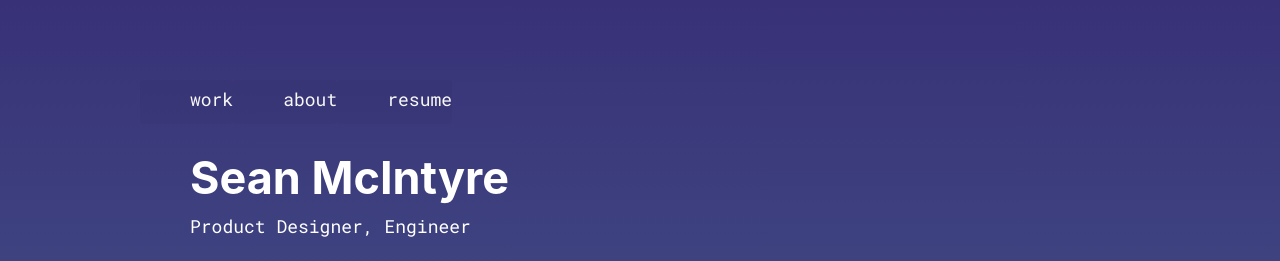
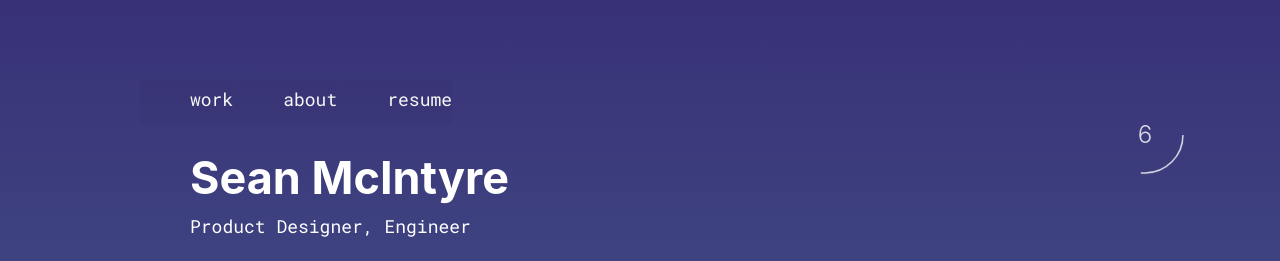
Before and after one commit to seanmcintyre/smcntyr.com, an Angular app: page / in a window 1280 px wide. Shown: the top 261 px of the page. Built offline with nearby package versions, Linux system fonts and the light colour scheme.

Commit message:
add clock component

```diff
--- a/src/app/app.component.html
+++ b/src/app/app.component.html
@@ -4,6 +4,8 @@
   <a routerLink="/about">About</a>
   <a routerLink="/resume">Resume</a>
 </nav>
+
+<clock></clock>
 
 <h1>Sean McIntyre</h1>
 <span class="discipline">Product Designer, Engineer</span>
--- a/src/app/app.module.ts
+++ b/src/app/app.module.ts
@@ -12,6 +12,7 @@ import { AboutComponent } from './about/about.component';
 import { LighthouseComponent } from './portfolio/lighthouse/lighthouse.component';
 
 import { BrowserAnimationsModule } from '@angular/platform-browser/animations';
+import { ClockComponent } from './clock/clock.component';
 
 
 @NgModule({
@@ -21,6 +22,7 @@ import { BrowserAnimationsModule } from '@angular/platform-browser/animations';
     PortfolioComponent,
     AboutComponent,
     LighthouseComponent,
+    ClockComponent,
   ],
   imports: [
     BrowserModule,
--- /dev/null
+++ b/src/app/clock/clock.component.html
@@ -0,0 +1,9 @@
+<svg class="clock"
+  [style.stroke-dasharray]="getDash()">
+    <circle id="circle" r="37.5" cx="75" cy="75"></circle>
+</svg>
+
+<span class="hour"
+  (click)="nextHour()">
+  {{hour}}
+</span>
--- /dev/null
+++ b/src/app/clock/clock.component.scss
@@ -0,0 +1,55 @@
+$size: 150px;
+
+:host {
+  display: block;
+  position: fixed;
+  top: 60px;
+  right: 60px;
+  height: $size;
+  width: $size;
+  z-index: 999999;
+  text-align: center;
+}
+
+@keyframes clock {
+    0% {
+        opacity: 0.75;
+        transform: scale(1);
+    }
+    50% {
+        opacity: 1;
+        transform: scale(1.05);
+    }
+    100% {
+        opacity: 0.75;
+        transform: scale(1);
+    }
+}
+
+.clock {
+  height: $size;
+  width: $size;
+  fill: transparent;
+  stroke: #FFF;
+  stroke-width: 1.5px;
+  stroke-dasharray: 156 156;
+  transform: rotate(0);
+  cursor: pointer;
+  user-select: none;
+  transition: 150ms;
+  animation: 2300ms ease-in-out infinite both clock;
+}
+
+.hour {
+  display: block;
+  top: 0;
+  position: absolute;
+  line-height: $size;
+  width: $size;
+  text-align: center;
+  font-size: 24px;
+  font-weight: 300;
+  cursor: pointer;
+  user-select: none;
+  animation: 2300ms ease-in-out infinite both clock;
+}
--- /dev/null
+++ b/src/app/clock/clock.component.ts
@@ -0,0 +1,56 @@
+import { Component, OnInit } from '@angular/core';
+import { timer } from 'rxjs';
+
+@Component({
+  selector: 'clock',
+  templateUrl: './clock.component.html',
+  styleUrls: ['./clock.component.scss']
+})
+export class ClockComponent implements OnInit {
+  timeOffset: number = 0;
+  hour: number;
+  minute: number;
+  second: number;
+  dash: string;
+  size: number = 75;
+
+  constructor() {
+  }
+
+  ngOnInit() {
+    timer(0, 1000)
+      .subscribe(() => this.setTime());
+  }
+
+  nextHour() {
+    this.timeOffset = (new Date().getHours() + this.timeOffset >= 24) ? this.timeOffset - 24 : this.timeOffset + 1;
+    this.setTime();
+  }
+
+  getDash() {
+    const totalDiameter = this.size * 3.14;
+    const diff = this.hour + (this.minute/60) + (this.second/600);
+    const partialDiameter = Math.round(diff * (totalDiameter/24) * 100) / 100;
+    return `${partialDiameter} ${totalDiameter}`;;
+  }
+
+  setTime() {
+    [this.hour, this.minute, this.second] = getTime(this.timeOffset);
+  }
+
+}
+
+const getTime = (offset = 0) => {
+  const now = new Date();
+  return [
+    offset + now.getHours(),
+    ldZ(now.getMinutes()),
+    ldZ(now.getSeconds())
+  ]
+}
+
+
+const ldZ = (i) => {
+  if (i < 10) {i = '0' + i};
+  return i;
+}
```
Also changed, not shown: 1 other file (tests, documents, lock files or other folders).
